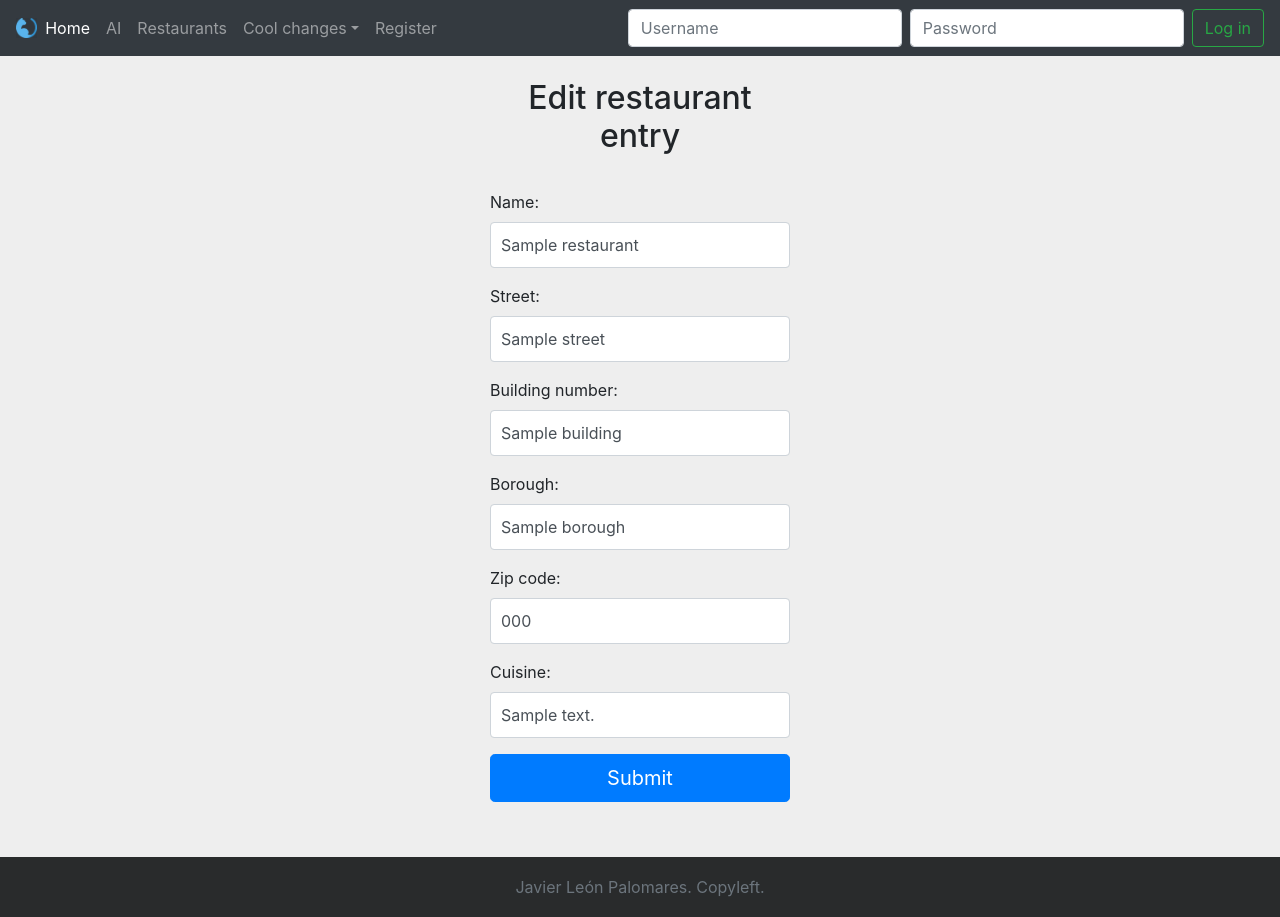
After one commit to jleon95/UGR_DAI, a Django app: page /restaurantes/edit_restaurant/ in a window 1280 px wide. The commit adds this page. Run offline with Django 3.2, Linux system fonts and the light colour scheme; tables that the repository leaves empty hold one stand-in row (values such as "Sample post"); a database or web service that is not in the repository returns one stand-in record (values such as "Sample title"); some libraries are stand-ins or nearby versions.

Commit message:
Functionality for editing db entries

```diff
--- a/P7/DAI/restaurantes/urls.py
+++ b/P7/DAI/restaurantes/urls.py
@@ -14,4 +14,5 @@ urlpatterns = [
   url(r'^profile/$', views.profile, name='profile'),
   url(r'^change_info/$', views.change_info, name='change_info'),
   url(r'^add_restaurant/$', views.add_restaurant, name='add_restaurant'),
+  url(r'^edit_restaurant/$', views.edit_restaurant, name='edit_restaurant'),
 ]
--- a/P7/DAI/restaurantes/views.py
+++ b/P7/DAI/restaurantes/views.py
@@ -3,8 +3,9 @@ from django.http import HttpResponse, HttpResponseRedirect
 from django.contrib.auth import authenticate, login, logout
 from django.shortcuts import redirect
 from .models import collection
-from .forms import register_form, login_form, update_form, add_restaurant_form
+from .forms import register_form, login_form, update_form, add_restaurant_form, edit_restaurant_form
 from random import randint
+from pymongo import ReturnDocument
 import json
 import urllib as url
 
@@ -35,11 +36,40 @@ def add_restaurant(request):
 
     return render(request, 'add_restaurant.html', context)
 
+def edit_restaurant(request):
+    context = {}
+    if request.method == 'POST':
+        form = edit_restaurant_form(request.POST)
+        if form.is_valid():
+            d = form.cleaned_data
+            result = collection.find_one_and_update({'name': d['prev_name'], 'restaurant_id': d['r_id']},\
+                        {'$set': {'name': d['name'],'address.street': d['street'],\
+                        'address.building': d['building'],'borough': d['borough'],\
+                        'address.zipcode': d['zipcode'],'cuisine': d['cuisine']}},\
+                        return_document=ReturnDocument.AFTER)
+            context['r_id'] = result['restaurant_id']
+            context['name'] = result['name']
+            context['street'] = result['address']['street']
+            context['building'] = result['address']['building']
+            context['borough'] = result['borough']
+            context['zipcode'] = result['address']['zipcode']
+            context['cuisine'] = result['cuisine']
+    else:
+        name = request.GET.get('name')
+        restaurant_id = request.GET.get('id')
+        restaurant = collection.find_one({'name': name, 'restaurant_id': restaurant_id})
+        context['r_id'] = restaurant_id
+        context['name'] = restaurant['name']
+        context['street'] = restaurant['address']['street']
+        context['building'] = restaurant['address']['building']
+        context['borough'] = restaurant['borough']
+        context['zipcode'] = restaurant['address']['zipcode']
+        context['cuisine'] = restaurant['cuisine']
+    return render(request, 'edit_restaurant.html', context)
 
 def register(request):
 	form = register_form()
 	context = {'message': 'We are in Register', 'form': form}
-
 	if request.method == 'POST':
 		form = register_form(request.POST)
 		if form.is_valid():
@@ -87,7 +117,6 @@ def login_view(request):
 	return render(request, 'index.html', context)
 
 def logout_view(request):
-    context = {}
     logout(request)
     return HttpResponseRedirect('/restaurantes/')
 
@@ -118,7 +147,8 @@ def get_page(request):
     keywords = url.parse.unquote_plus(keywords)
     number = int(parameters['number'])
     restaurants = list(collection.find({field: keywords},{'address': 1, \
-            'cuisine': 1, 'borough': 1, 'name': 1, '_id': 0}))[(number-1)*20:number*20]
+            'cuisine': 1, 'borough': 1, 'name': 1, 'restaurant_id':1,\
+             '_id': 0}))[(number-1)*20:number*20]
     return HttpResponse(json.dumps(restaurants,ensure_ascii=False))
 
 def get_number_of_pages(request):
--- a/P7/DAI/static/style.css
+++ b/P7/DAI/static/style.css
@@ -79,3 +79,8 @@ body {
   background-color: #337ab7;
   border-color: #337ab7;
 }
+
+.row-ref {
+    color:inherit;
+    text-decoration: none;
+}
--- /dev/null
+++ b/P7/DAI/templates/edit_restaurant.html
@@ -0,0 +1,24 @@
+{% extends "base.html" %}
+{% block styles %}
+  <link href="/static/style.css" rel="stylesheet">
+  <link href="/static/register_style.css" rel="stylesheet">
+{% endblock %}
+{% block content %}
+  <div class="container">
+    <br/>
+    <form method="post" action={% url 'edit_restaurant' %} class="form-signup">
+      <h2 class="form-signup-heading">Edit restaurant entry</h2>
+      <br/>
+      {% csrf_token %}
+      <p><label for="id_name">Name:</label> <input type="text" name="name" value="{{ name }}" id="id_name" required maxlength="60" class="form-control" /></p>
+      <input hidden type="text" name="prev_name" value="{{ name }}" required maxlength="60" class="form-control" />
+      <input hidden type="text" name="r_id" value="{{ r_id }}" required maxlength="10" class="form-control" />
+      <p><label for="id_street">Street:</label> <input type="text" name="street" value="{{ street }}" id="id_street" required maxlength="100" class="form-control" /></p>
+      <p><label for="id_building">Building number:</label> <input type="text" name="building" value="{{ building }}" id="id_building" required class="form-control" /></p>
+      <p><label for="id_borough">Borough:</label> <input type="text" name="borough" value="{{ borough }}" id="id_borough" required maxlength="50" class="form-control" /></p>
+      <p><label for="id_zipcode">Zip code:</label> <input type="text" name="zipcode" value="{{ zipcode }}" id="id_zipcode" required class="form-control" /></p>
+      <p><label for="id_cuisine">Cuisine:</label> <input type="text" name="cuisine" value="{{ cuisine }}" id="id_cuisine" maxlength="30" class="form-control" /></p>
+      <button class="btn btn-lg btn-primary btn-block" type="submit">Submit</button>
+    </form>
+  </div>
+{% endblock %}
```
Also changed, not shown: P7/DAI/restaurantes/forms.py (+24 -0 lines), P7/DAI/templates/restaurant_search.html (+7 -3 lines).
